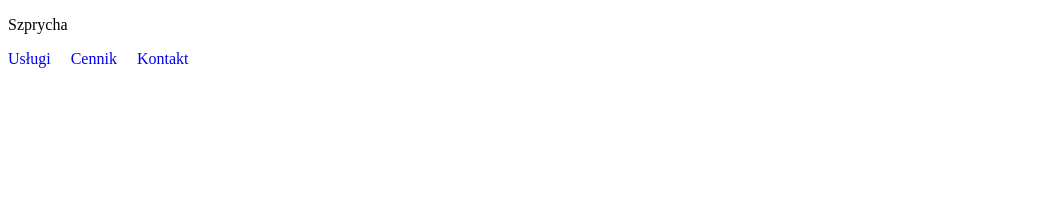
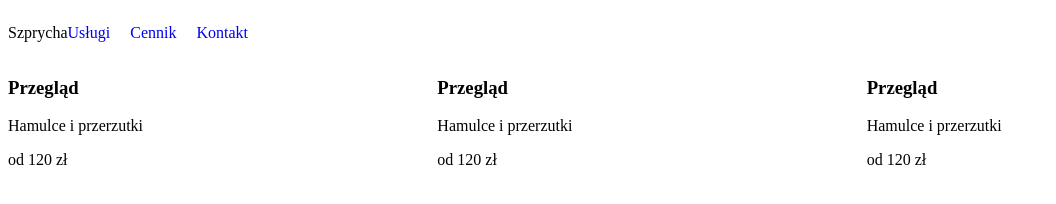
Before and after one commit to Widdef/ti-lab-zygowski, a plain HTML site: page index.html in a window 1280 px wide. Shown: the whole page, without its empty margins (0-1056 px from the left). Drawn offline with Linux system fonts and the light colour scheme.

Commit message:
lab1: karty uslug

```diff
--- a/index.html
+++ b/index.html
@@ -7,7 +7,7 @@
     <link rel="stylesheet" href="style.css">
 </head>
 <body>
-    <header>
+    <header class="site-header">
         <p class="logo">Szprycha</p>
         <nav class="menu">
             <a href="#uslugi">Usługi</a>
@@ -19,6 +19,23 @@
         <section id="usługi"></section>
         <section id="cennik"></section>
         <section id="kontakt"></section>
+        <div class="cards">
+            <article class="card">
+                <h3>Przegląd</h3>
+                <p>Hamulce i przerzutki</p>
+                <p class="card__price">od 120 zł</p>
+            </article>
+            <article class="card">
+                <h3>Przegląd</h3>
+                <p>Hamulce i przerzutki</p>
+                <p class="card__price">od 120 zł</p>
+            </article>
+            <article class="card">
+                <h3>Przegląd</h3>
+                <p>Hamulce i przerzutki</p>
+                <p class="card__price">od 120 zł</p>
+            </article>
+        </div>
     </main>
     <footer></footer>
 </body>
--- a/style.css
+++ b/style.css
@@ -15,3 +15,6 @@
 .menu a:hover {
     color: aqua;
 }
+
+.cards { display: flex; flex-wrap: wrap; gap: 24px; }
+.card { flex: 1 1 260px; }
```
